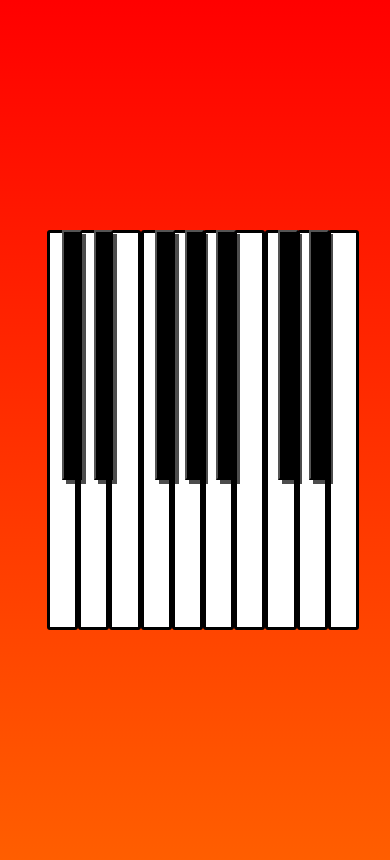
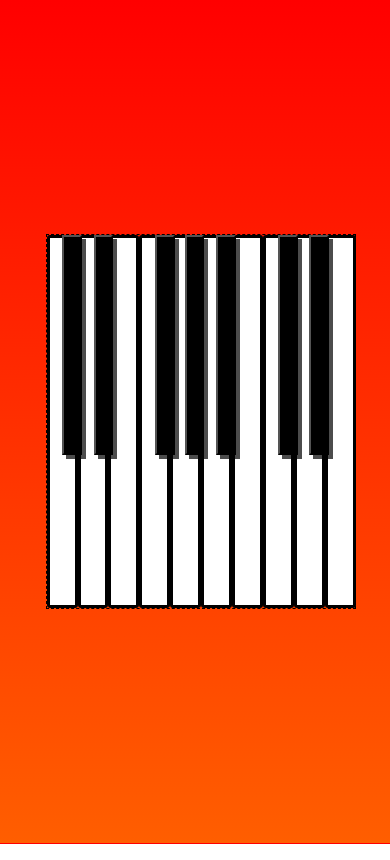
Before and after one commit to rovshent/project, a plain HTML site: page Piano/index.html in a window 390 px wide. Drawn offline with Linux system fonts and the light colour scheme.

Commit message:
made responsive

```diff
--- a/Piano/piano.css
+++ b/Piano/piano.css
@@ -2,18 +2,21 @@ body{
     display: flex;
     justify-content: center;
     align-items: center;
-    height: 100vh;
-    width: 100%;
+    height: 98vh;
+    width: 99vw;
     background:linear-gradient(rgb(255, 0, 0),rgb(255, 94, 0))
 }
 .piano{
     display: flex;
+    justify-content: space-around;
     width: 80%;
+    height: 45%;
+    border: 1px dashed black;
 }
 .white{
     background-color: #ffffff;
-    width: 100px;
-    height: 400px;
+    width: 100%;
+    height: 100%;
     border: 3px solid black;
     border-radius: 3px;
 }
@@ -23,7 +26,7 @@ body{
 .black{
     background-color: #000000;
     position: absolute;
-    height: 250px;
+    height: 26%;
     width: 5%;
     box-shadow: 4px 4px rgba(0, 0, 0, 0.7);
 }
--- a/Piano/piano.js
+++ b/Piano/piano.js
@@ -1,10 +1,8 @@
 var a=document.querySelectorAll('button');
+var s;
 console.log(a);
-var s;
 a.forEach(addEventListener("click",function(e) {
-    var t = e.target.id;
-    console.log(t);
-    s = document.querySelector('#'+t);
+    s = document.querySelector('#'+e.target.id);
     s.play();
     if(s.currentTime>3)s.pause();
     s.currentTime=0;
```
